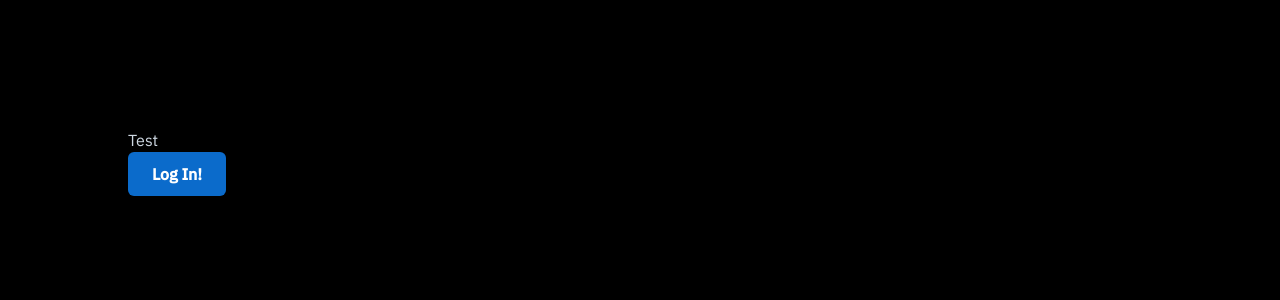
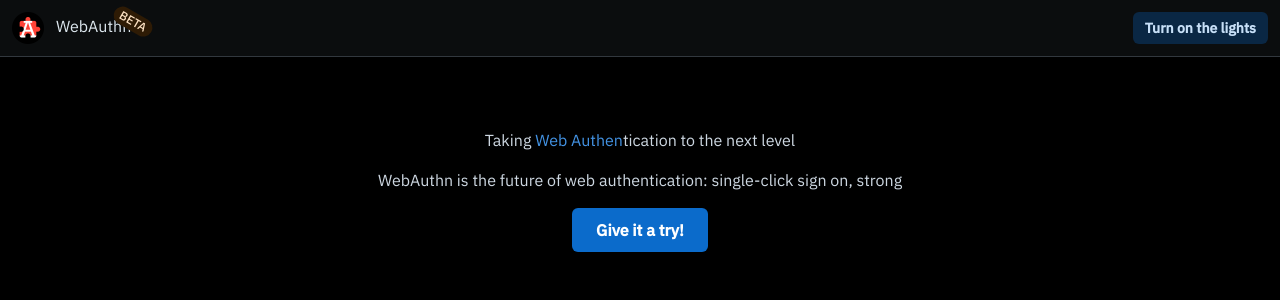
Before and after one commit to cryptoAlgorithm/webauthn-demo, a Next.js app: page / in a window 1280 px wide. Shown: the top 300 px of the page. Built offline with nearby package versions, Linux system fonts and the light colour scheme.

Commit message:
patch (landing): improve landing page

```diff
--- a/pages/index.tsx
+++ b/pages/index.tsx
@@ -1,26 +1,27 @@
 import type { NextPage } from 'next'
 import Head from 'next/head'
-import { Button, styled, Typography } from '@mui/joy'
+import { Button, Container, Typography } from '@mui/joy'
 import Link from 'next/link';
-
-const MainContainer = styled('main')`
-  margin: 8rem;
-`
+import Toolbar from '../components/Toolbar';
 
 const Home: NextPage = () => {
 
   return (<>
     <Head>
-      <title>CTAP Demo Landing</title>
+      <title>WebAuthn Landing</title>
       <meta name="description" content="Generated by create next app" />
     </Head>
 
-    <MainContainer>
-      <Typography level={'display1'}>Test</Typography>
+    <Toolbar />
+    <Container maxWidth={'md'} sx={{ textAlign: 'center' }}>
+      <Typography level={'display2'} mt={16} mb={2}>Taking <span style={{ color: 'var(--joy-palette-primary-400)' }}>Web Authen</span>tication to the next level</Typography>
+      <Typography mb={2}>
+        WebAuthn is the future of web authentication: single-click sign on, strong
+      </Typography>
       <Link href={'/auth'} passHref legacyBehavior>
-        <Button size={'lg'} component={'a'}>Log In!</Button>
+        <Button size={'lg'} component={'a'}>Give it a try!</Button>
       </Link>
-    </MainContainer>
+    </Container>
   </>)
 }
 
```
